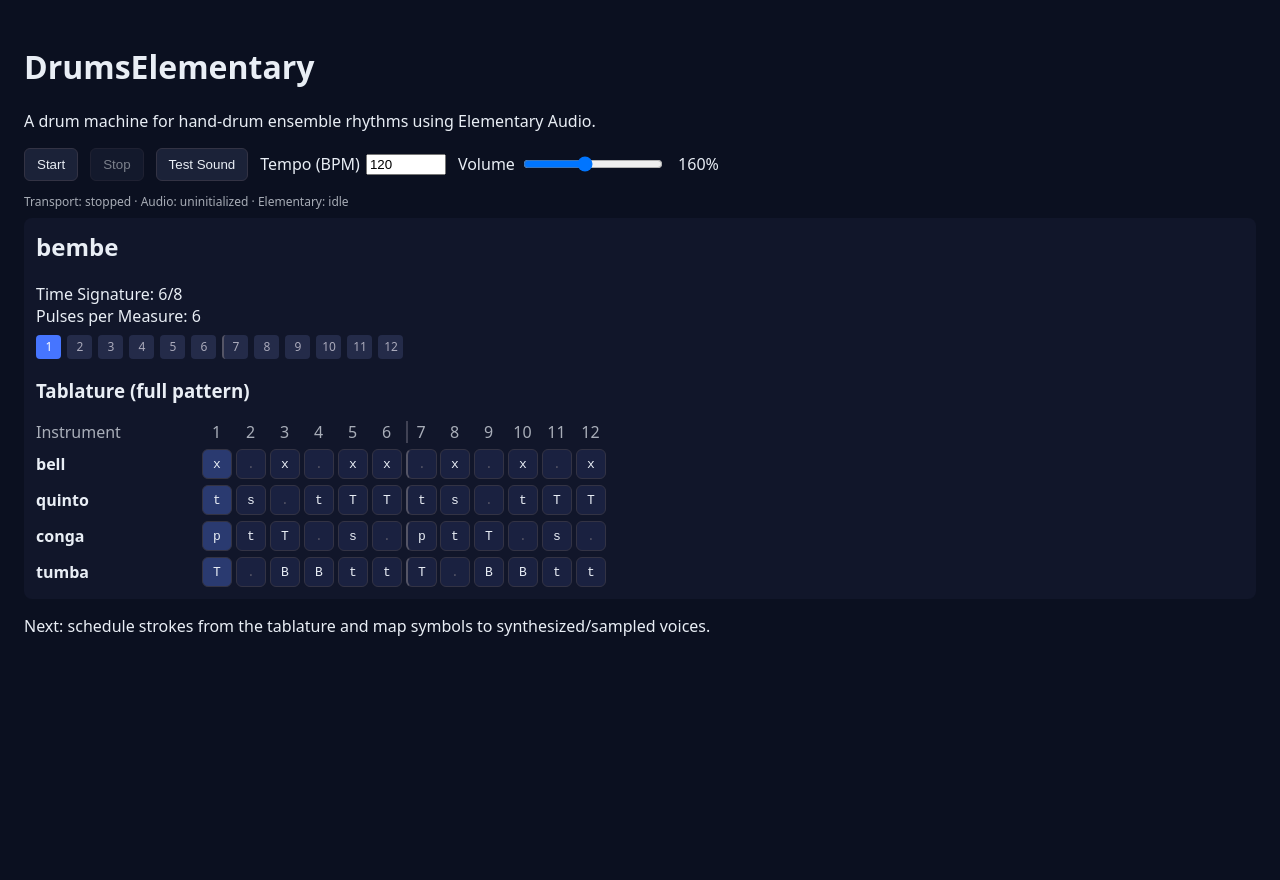
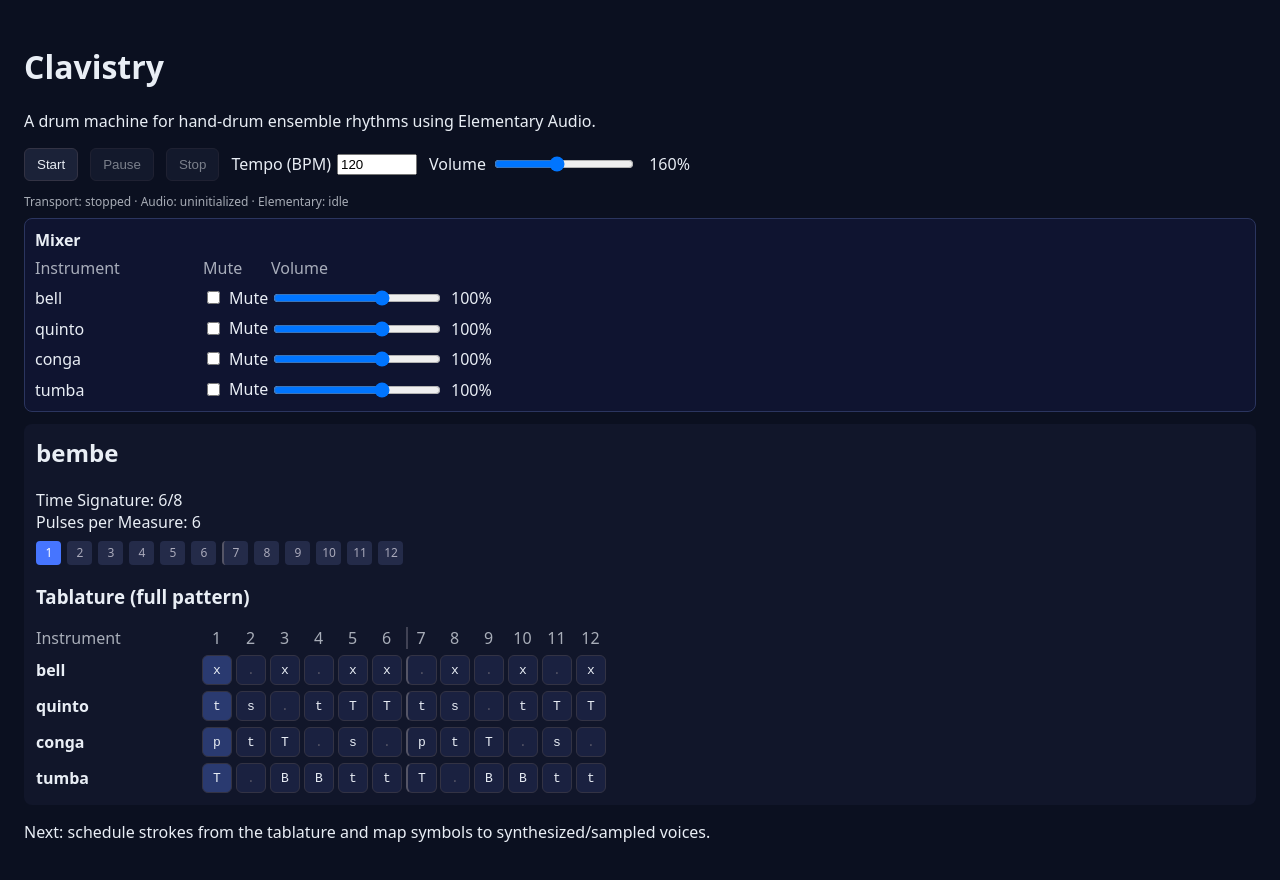
Before and after one commit to eschiebel/Clavistry, a React (Vite) app: page / in a window 1280 px wide. Shown: the top 880 px of the page. Before the commit the page ends 800 px from the top, so only its background shows below. Built offline with nearby package versions, Linux system fonts and the light colour scheme.

Commit message:
A few improvements
- add a mixer panel so the user can balance volume among instruments
  or mute an instrument to practice along
- add a Pause button that pauses play and change Stop to reset the
  rhythm to the beginning.

```diff
--- a/src/App.tsx
+++ b/src/App.tsx
@@ -12,8 +12,12 @@
   const compressorRef = useRef<DynamicsCompressorNode | null>(null)
   const outputGainRef = useRef<GainNode | null>(null)
   const [masterVol, setMasterVol] = useState(1.6) // linear gain
+  // Mixer: per-instrument settings and nodes
+  const [instrumentSettings, setInstrumentSettings] = useState<Record<string, { vol: number; mute: boolean }>>({})
+  const mixerNodesRef = useRef<Map<string, GainNode>>(new Map())
   const [rendererReady, setRendererReady] = useState<'idle' | 'ok' | 'failed'>('idle')
   const [started, setStarted] = useState(false)
+  const [paused, setPaused] = useState(false)
   const [bpm, setBpm] = useState(120)
   const [rhythm, setRhythm] = useState<ParsedRhythm | null>(null)
   const [error, setError] = useState<string | null>(null)
@@ -33,6 +37,26 @@
         : Math.random().toString(36).slice(2),
     )
   }, [matrix?.totalPulses])
+
+  // Initialize mixer settings when matrix changes (add missing instruments)
+  useEffect(() => {
+    if (!matrix) return
+    setInstrumentSettings(prev => {
+      const next = { ...prev }
+      for (const row of matrix.rows) {
+        if (!next[row.instrument]) {
+          next[row.instrument] = { vol: 1.0, mute: false }
+        }
+      }
+      // Optionally prune removed instruments
+      for (const key of Object.keys(next)) {
+        if (!matrix.rows.find(r => r.instrument === key)) {
+          delete next[key]
+        }
+      }
+      return next
+    })
+  }, [matrix])
 
   const headerIds = useMemo(() => {
     const count = matrix?.totalPulses ?? 0
@@ -155,7 +179,27 @@
       masterGainRef.current.connect(compressorRef.current)
       compressorRef.current.connect(outputGainRef.current)
       outputGainRef.current.connect(ctx.destination)
+
+      // Ensure per-instrument mixer nodes exist and are connected
+      if (matrix) {
+        for (const row of matrix.rows) {
+          if (!mixerNodesRef.current.has(row.instrument)) {
+            const g = ctx.createGain()
+            const setting = instrumentSettings[row.instrument] ?? { vol: 1.0, mute: false }
+            g.gain.value = setting.mute ? 0 : setting.vol
+            g.connect(masterGainRef.current)
+            mixerNodesRef.current.set(row.instrument, g)
+          } else {
+            const g = mixerNodesRef.current.get(row.instrument)!
+            try { g.disconnect() } catch {}
+            g.connect(masterGainRef.current)
+            const setting = instrumentSettings[row.instrument] ?? { vol: 1.0, mute: false }
+            g.gain.value = setting.mute ? 0 : setting.vol
+          }
+        }
+      }
     }
+    setPaused(false)
     setStarted(true)
   }
 
@@ -181,7 +225,22 @@
       try { outputGainRef.current.disconnect() } catch {}
       outputGainRef.current = null
     }
+    // Disconnect and clear mixer nodes
+    for (const [, node] of mixerNodesRef.current) {
+      try { node.disconnect() } catch {}
+    }
+    mixerNodesRef.current.clear()
+    // Reset UI to beginning
+    setPulse(0)
+    pulseRef.current = 0
     setStarted(false)
+    setPaused(false)
+  }
+
+  function pause() {
+    // Do not tear down audio nodes; simply stop advancing
+    setStarted(false)
+    setPaused(true)
   }
 
   // Lookahead scheduler: schedule audio using AudioContext time with short lookahead
@@ -205,19 +264,33 @@
         try { await ctx.resume() } catch {}
       }
 
+      // If transport is not started, either pause (hold) or stop (reset)
+      if (!started) {
+        if (paused) {
+          // Hold current position and keep scheduler aligned with clock
+          nextNoteTime = ctx.currentTime
+          return
+        } else {
+          nextIndex = 0
+          setPulse(0)
+          nextNoteTime = ctx.currentTime
+          return
+        }
+      }
+
       while (nextNoteTime < ctx.currentTime + LOOKAHEAD_SEC) {
         // UI update in sync with scheduled note
         nextIndex = (nextIndex + 1) % modulo
         setPulse(nextIndex)
 
-        if (started) {
-          const dest = masterGainRef.current ?? ctx.destination
-          const when = nextNoteTime
-          for (const row of matrix.rows) {
-            const sym = row.symbols[nextIndex]
-            if (sym && sym !== '|' && sym !== '.') {
-              triggerVoice(ctx, dest, row.instrument, sym as any, when)
-            }
+        const destDefault = masterGainRef.current ?? ctx.destination
+        const when = nextNoteTime
+        for (const row of matrix.rows) {
+          const sym = row.symbols[nextIndex]
+          if (sym && sym !== '|' && sym !== '.') {
+            const node = mixerNodesRef.current.get(row.instrument)
+            const dest = node ?? destDefault
+            triggerVoice(ctx, dest, row.instrument, sym as any, when)
           }
         }
         nextNoteTime += secondsPerPulse
@@ -226,7 +299,7 @@
 
     const id = setInterval(tick, TICK_MS)
     return () => clearInterval(id)
-  }, [bpm, rhythm, matrix, started])
+  }, [bpm, rhythm, matrix, started, paused])
 
   // Apply master volume changes dynamically (post-compressor output gain)
   useEffect(() => {
@@ -235,34 +308,34 @@
     }
   }, [masterVol])
 
+  // Apply instrument settings (vol/mute) dynamically
+  useEffect(() => {
+    const ctx = audioCtxRef.current
+    if (!ctx) return
+    for (const [name, node] of mixerNodesRef.current) {
+      const s = instrumentSettings[name]
+      if (!s) continue
+      node.gain.value = s.mute ? 0 : s.vol
+    }
+  }, [instrumentSettings])
+
 
   return (
     <div style={{fontFamily: 'system-ui, sans-serif', padding: 24}}>
-      <h1>DrumsElementary</h1>
+      <h1>Clavistry</h1>
       <p>A drum machine for hand-drum ensemble rhythms using Elementary Audio.</p>
 
       <div style={{display: 'flex', alignItems: 'center', gap: 12, marginBottom: 12}}>
         <button type="button" onClick={start} disabled={started}>
           Start
         </button>
-        <button type="button" onClick={stop} disabled={!started}>
+        <button type="button" onClick={pause} disabled={!started}>
+          Pause
+        </button>
+        <button type="button" onClick={stop} disabled={!(started || paused)}>
           Stop
         </button>
-        <button
-          type="button"
-          onClick={async () => {
-            // Quick diagnostic ping
-            const ctx = audioCtxRef.current ?? rendererRef.current?.context ?? null
-            if (!ctx) return
-            if (ctx.state !== 'running') {
-              try { await ctx.resume() } catch {}
-            }
-            const dest = masterGainRef.current ?? ctx.destination
-            triggerVoice(ctx, dest, 'bell', 'x' as any)
-          }}
-        >
-          Test Sound
-        </button>
+
         <label style={{display: 'inline-flex', gap: 6, alignItems: 'center'}}>
           Tempo (BPM)
           <input
@@ -289,8 +362,61 @@
         </label>
       </div>
       <div style={{fontSize: 12, opacity: 0.7, marginBottom: 8}}>
-        Transport: {started ? 'started' : 'stopped'} · Audio: {audioCtxRef.current?.state ?? 'uninitialized'} · Elementary: {rendererRef.current ? 'ready' : rendererReady}
+        Transport: {started ? 'started' : (paused ? 'paused' : 'stopped')} · Audio: {audioCtxRef.current?.state ?? 'uninitialized'} · Elementary: {rendererRef.current ? 'ready' : rendererReady}
       </div>
+
+      {matrix && (
+        <div style={{
+          background: '#0f1430',
+          border: '1px solid #2b355f',
+          borderRadius: 8,
+          padding: 10,
+          marginBottom: 12,
+        }}>
+          <div style={{fontWeight: 600, marginBottom: 6}}>Mixer</div>
+          <div style={{display: 'grid', gridTemplateColumns: '160px 60px 220px', gap: 8, alignItems: 'center'}}>
+            <div style={{opacity: 0.7}}>Instrument</div>
+            <div style={{opacity: 0.7}}>Mute</div>
+            <div style={{opacity: 0.7}}>Volume</div>
+            {matrix.rows.map(row => {
+              const s = instrumentSettings[row.instrument] ?? { vol: 1.0, mute: false }
+              return (
+                <>
+                  <div style={{fontWeight: 500}}>{row.instrument}</div>
+                  <div>
+                    <label style={{display: 'inline-flex', gap: 6, alignItems: 'center'}}>
+                      <input
+                        type="checkbox"
+                        checked={!!s.mute}
+                        onChange={e => setInstrumentSettings(prev => ({
+                          ...prev,
+                          [row.instrument]: { ...s, mute: e.target.checked },
+                        }))}
+                      />
+                      <span>Mute</span>
+                    </label>
+                  </div>
+                  <div style={{display: 'inline-flex', gap: 8, alignItems: 'center'}}>
+                    <input
+                      type="range"
+                      min={0}
+                      max={1.5}
+                      step={0.05}
+                      value={s.vol}
+                      onChange={e => setInstrumentSettings(prev => ({
+                        ...prev,
+                        [row.instrument]: { ...s, vol: Number(e.target.value) },
+                      }))}
+                      style={{width: 180}}
+                    />
+                    <span style={{width: 40, textAlign: 'right'}}>{Math.round(s.vol * 100)}%</span>
+                  </div>
+                </>
+              )
+            })}
+          </div>
+        </div>
+      )}
 
       {error && <div style={{color: '#ffb4b4', marginBottom: 12}}>Error: {error}</div>}
 
```
Also changed, not shown: 2 other files (tests, documents, lock files or other folders).
